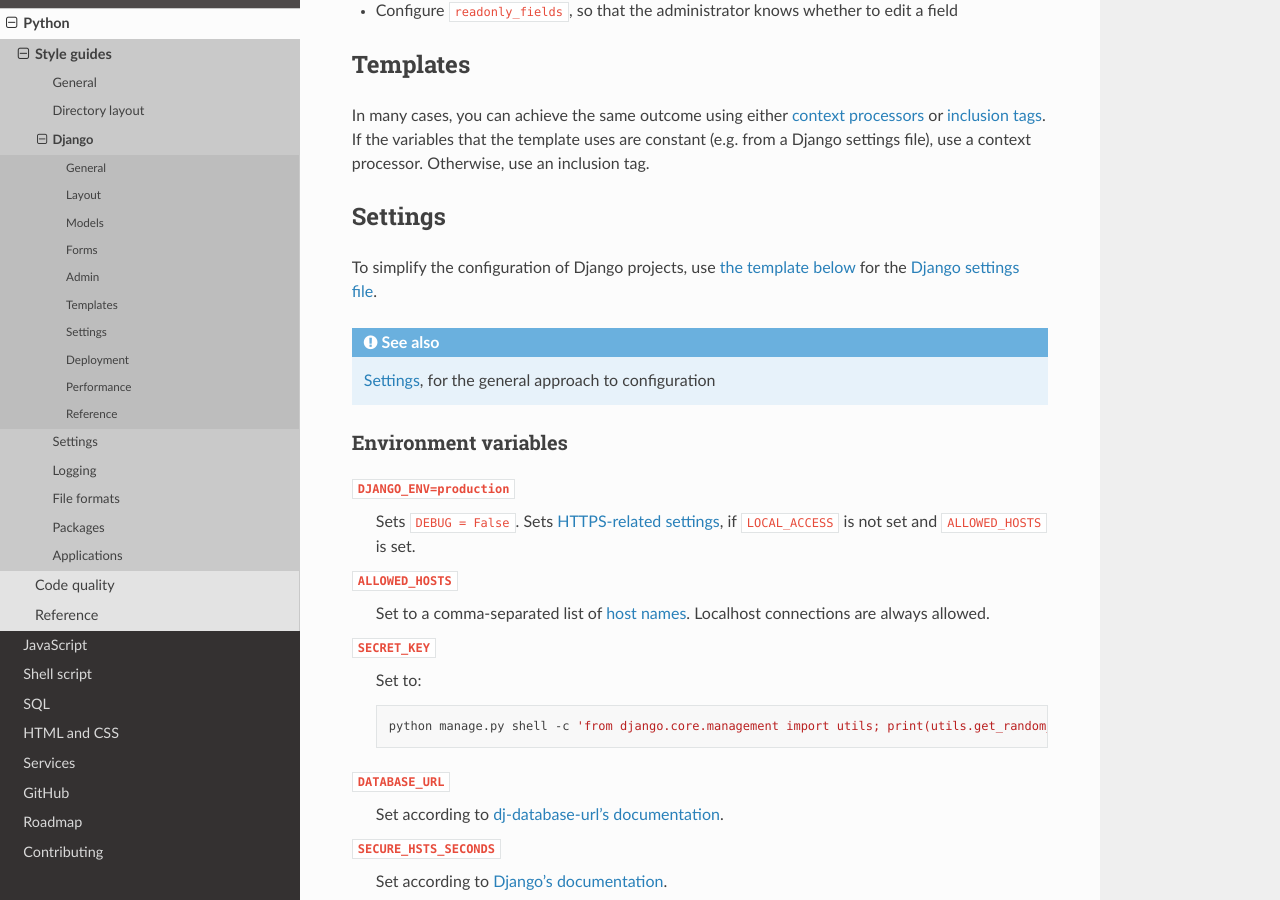
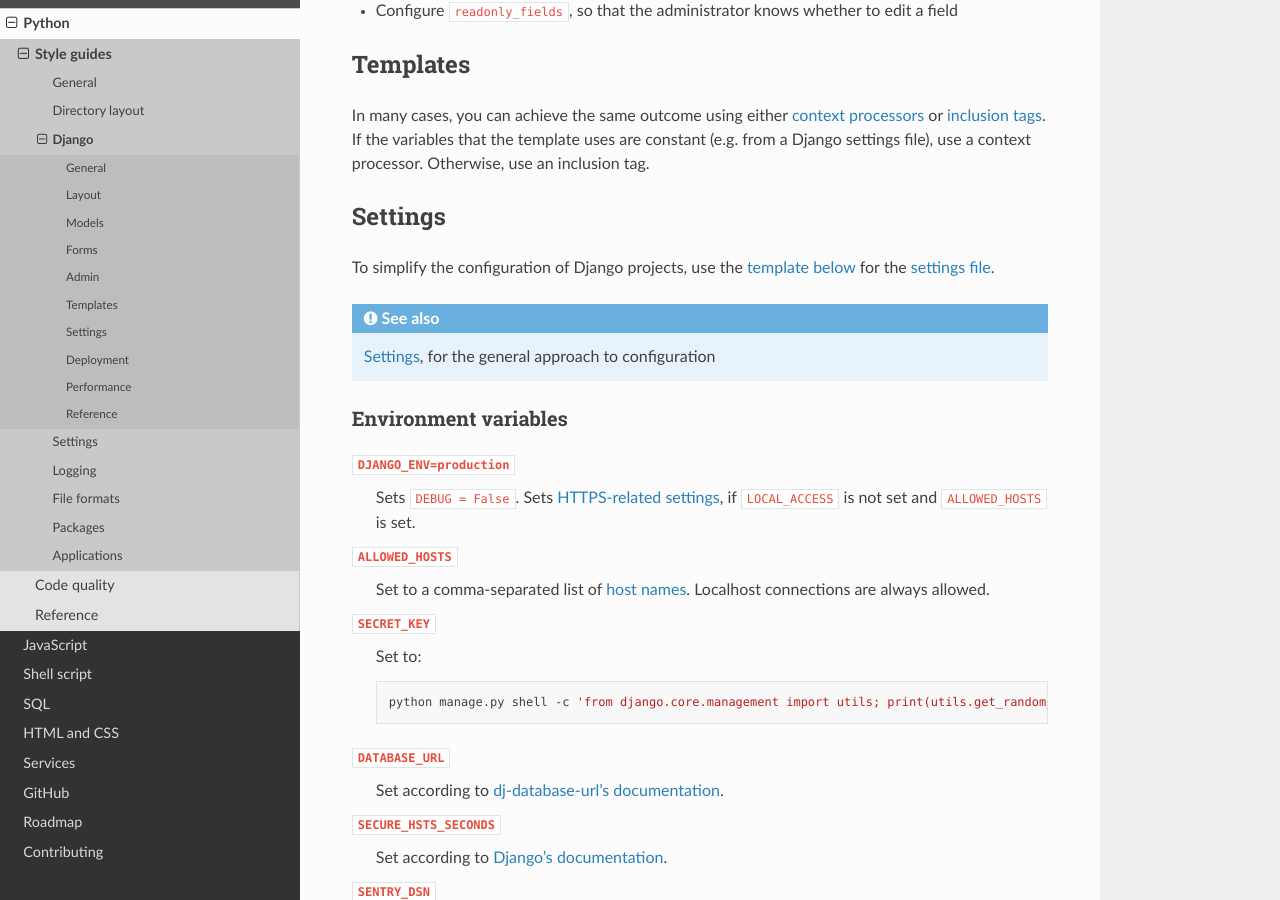
Before and after one commit to open-contracting/software-development-handbook, a Sphinx documentation site: the page built from docs/python/django.rst, in a window 1280 px wide and 900 px high, scrolled down 836 px. Built offline with Sphinx 7.4.7 and the Read the Docs theme 2.0.0, drawn with Linux system fonts in a browser that asks for light colours; some of the changed text lies outside the part shown.

```diff
--- a/docs/python/django.rst
+++ b/docs/python/django.rst
@@ -44,7 +44,7 @@ In many cases, you can achieve the same outcome using either `context processors
 Settings
 --------
 
-To simplify the configuration of Django projects, use :ref:`the template below<django-template>` for the `Django settings file <https://docs.djangoproject.com/en/3.2/topics/settings/>`__.
+To simplify the configuration of Django projects, use the :ref:`template below<django-template>` for the `settings file <https://docs.djangoproject.com/en/3.2/topics/settings/>`__.
 
 .. seealso::
 
```
Also changed, not shown: other parts of docs/python/django.rst (+2 -0 lines).
